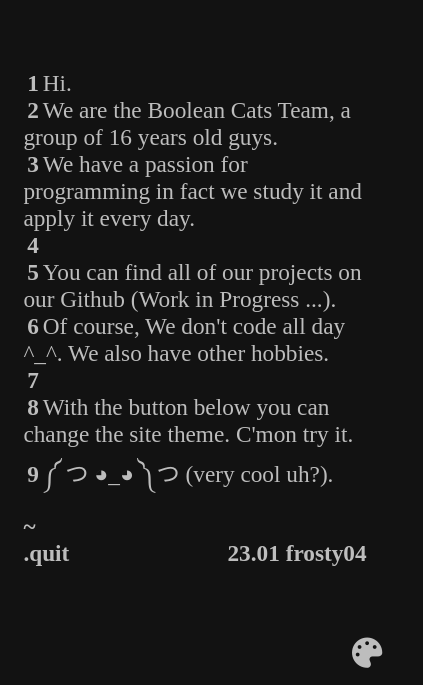
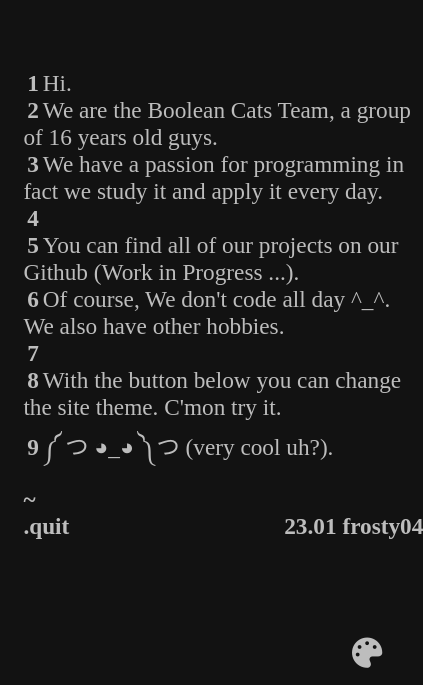
Before and after one commit to Boolean-Cats/Boolean-Cats.github.io, a plain HTML site: page pages/about.html in a window 390 px wide. Shown: the part 159-844 px from the top of the page, 423 px wide, since content can reach past the window. Drawn offline with Linux system fonts and the light colour scheme; a web font is replaced by a local one.

Commit message:
fixed a "p" LOL :)

```diff
--- a/pages/about.css
+++ b/pages/about.css
@@ -5,7 +5,7 @@ main {
 /* fixed about section for mobile*/
 @media only screen and (max-width: 600px) {
   body {
-    width: 400x;
+    width: 400px;
     height: 400px;
 }
 }
```
